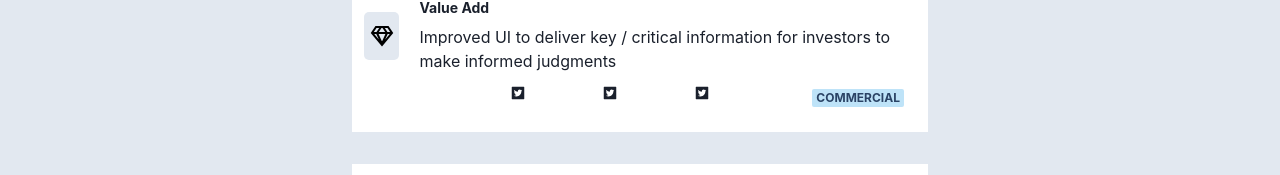
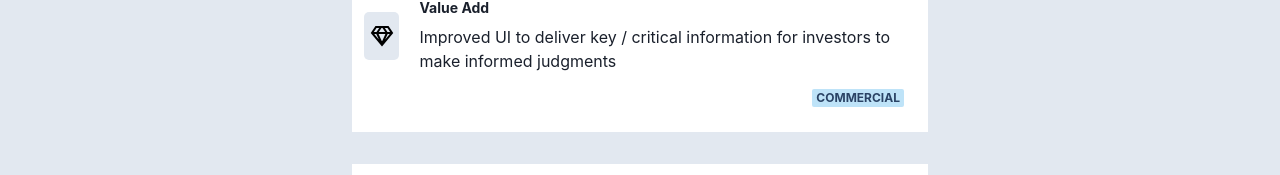
Before and after one commit to hughesjl1/portfolio, a Next.js app: page / in a window 1280 px wide. Shown: the part 500-675 px from the top of the page. Built offline with nearby package versions, Linux system fonts and the light colour scheme.

Commit message:
github link

```diff
--- a/components/ProjectCardGrid.tsx
+++ b/components/ProjectCardGrid.tsx
@@ -1,11 +1,11 @@
-import { Heading, Box, Flex, Text, Image, VStack, HStack, Icon, Tabs, TabList, Tab, TabPanels, TabPanel, Badge, Grid, GridItem, Spacer, useMediaQuery } from '@chakra-ui/react';
+import { Heading, Box, Flex, Text, Image, VStack, HStack, Icon, Link, Tabs, TabList, Tab, TabPanels, TabPanel, Badge, Grid, GridItem, Spacer, useMediaQuery } from '@chakra-ui/react';
 import { AiFillTwitterSquare } from 'react-icons/ai';
 import { GrDiamond } from 'react-icons/gr';
 import { Gi3DHammer } from 'react-icons/gi';
 import { IProjectSpec, projects } from '../data/data';
 
 
-const ProjectCardGrid = ({ title, description, image, valueAdd, responsibilites, skills, type }: IProjectSpec) => {
+const ProjectCardGrid = ({ title, description, image, valueAdd, responsibilites, skills, type, github }: IProjectSpec) => {
 
   const roles = [{
     title: "Responsibilities",
@@ -19,7 +19,7 @@ const ProjectCardGrid = ({ title, description, image, valueAdd, responsibilites,
   ]
 
   return (
-    <Box height={{"md" : "45vh", 'ld' : '35vh'}} backgroundColor={"white"} margin={"2rem"} pt={1}>
+    <Box height={{ "md": "45vh", 'ld': '35vh' }} backgroundColor={"white"} margin={"2rem"} pt={1}>
       <Grid h={'100%'} width={'100%'} templateColumns={'repeat(9, 1fr)'} templateRows={'repeat(10, 1fr)'} gap={3} padding={3}>
         {/* -
      - Image Component
@@ -60,7 +60,7 @@ const ProjectCardGrid = ({ title, description, image, valueAdd, responsibilites,
                 </Flex>
                 <VStack justifyContent={'start'} alignContent={'start'} align={'flex-start'}>
                   <Heading as={'h6'} size={'xs'}>{title}</Heading>
-                  <Text fontSize={{'sm': '0.8rem','md' : '1rem'}}>{role}</Text>
+                  <Text fontSize={{ 'sm': '0.8rem', 'md': '1rem' }}>{role}</Text>
                 </VStack>
                 {index === 0 && <Spacer />}
               </HStack>
@@ -71,9 +71,12 @@ const ProjectCardGrid = ({ title, description, image, valueAdd, responsibilites,
 
         <GridItem colStart={3} colEnd={8} rowStart={10} rowEnd={11} >
           <HStack justifyContent={'space-around'} width={'100%'} justifySelf={'end'} alignSelf={'flex-end'}>
-            <Icon as={AiFillTwitterSquare} />
-            <Icon as={AiFillTwitterSquare} />
-            <Icon as={AiFillTwitterSquare} />
+            {
+              github &&
+              <Link href={github} isExternal>
+                <Icon as={AiFillTwitterSquare} />
+              </Link>
+            }
           </HStack>
         </GridItem>
 
```
